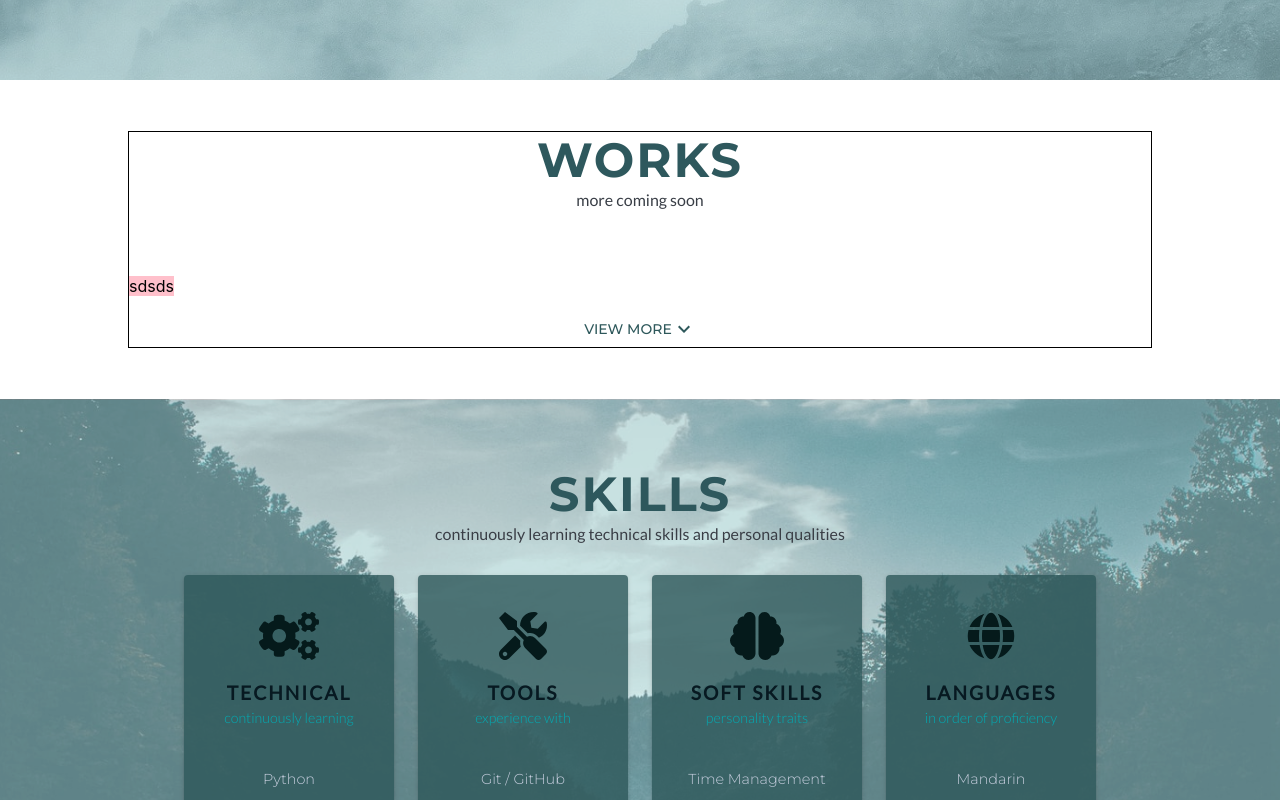
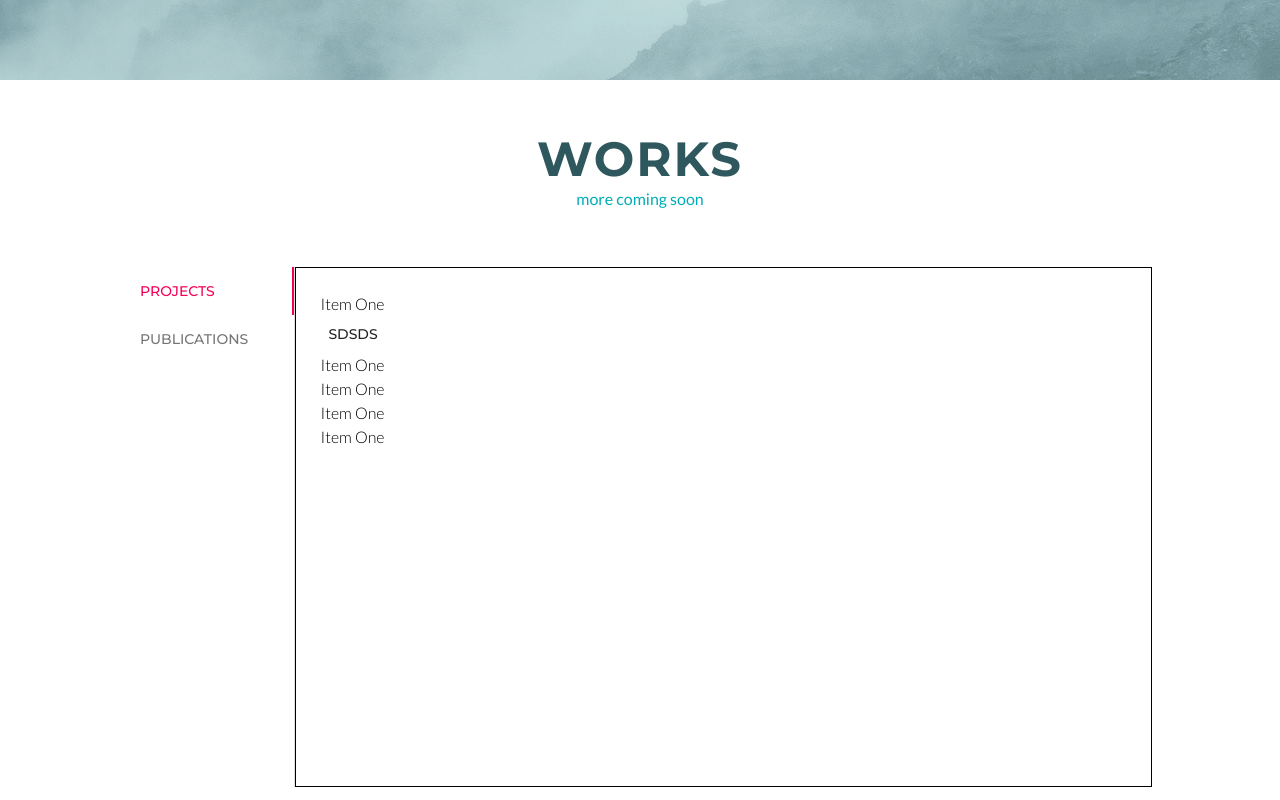
Before and after one commit to dejongyeong/web-portfolio, a React (Create React App) app: page / in a window 1280 px wide. Shown: the part 720-1520 px from the top of the page. Built offline with nearby package versions, Linux system fonts and the light colour scheme; no server answers.

Commit message:
skeleton container for projects shown in web

```diff
--- a/src/components/Experience.js
+++ b/src/components/Experience.js
@@ -39,16 +39,13 @@ const useStyles = makeStyles((theme) => ({
       letterSpacing: '2px',
       fontFamily: 'Montserrat, sans-serif',
       textTransform: 'uppercase',
-      '& span': {
-        color: '#393e46',
-      },
       [theme.breakpoints.down('sm')]: {
         margin: '7% 0 3% 0',
         fontSize: '2.5rem',
       },
     },
     '& p': {
-      color: '#393e46',
+      color: '#00adb5',
       fontWeight: '400',
       fontFamily: 'Lato, sans-serif',
       textTransform: 'lowercase',
--- a/src/components/Portfolio.js
+++ b/src/components/Portfolio.js
@@ -1,5 +1,4 @@
-import { Button, makeStyles, Typography } from '@material-ui/core';
-import { ExpandMore } from '@material-ui/icons';
+import { makeStyles, Typography } from '@material-ui/core';
 import React from 'react';
 
 import ProjectWeb from './Projects';
@@ -27,7 +26,6 @@ const useStyle = makeStyles((theme) => ({
     [theme.breakpoints.down('sm')]: {
       margin: '8% auto',
     },
-    border: '1px solid black',
   },
   title: {
     textAlign: 'center',
@@ -45,26 +43,15 @@ const useStyle = makeStyles((theme) => ({
       },
     },
     '& p': {
-      color: '#393e46',
+      color: '#00adb5',
       fontFamily: 'Lato, sans-serif',
       textTransform: 'lowercase',
       fontWeight: '400',
     },
   },
-  viewMore: {
-    display: 'flex',
-    alignItems: 'center',
-    justifyContent: 'center',
-    marginTop: '0.9rem',
-    fontFamily: 'Montserrat, sans-serif',
-    '& .viewButton': {
-      color: '#2e585b',
-      fontWeight: '500',
-    },
-  },
   projects: {
     width: '100%',
-    margin: '4rem auto 0 auto',
+    margin: '3.5rem auto 0 auto',
     [theme.breakpoints.down('sm')]: {
       margin: '4% auto 0 auto',
     },
@@ -85,11 +72,6 @@ function Portfolio() {
           <ProjectWeb />
           <ProjectMobile />
         </div>
-        <div className={classes.viewMore}>
-          <Button className="viewButton">
-            View More <ExpandMore />
-          </Button>
-        </div>
       </div>
     </div>
   );
--- a/src/components/Projects.js
+++ b/src/components/Projects.js
@@ -1,20 +1,107 @@
-import { makeStyles } from '@material-ui/core';
-import React from 'react';
+import {
+  Box,
+  Button,
+  makeStyles,
+  Tab,
+  Tabs,
+  Typography,
+} from '@material-ui/core';
+import React, { Fragment } from 'react';
 
 const useStyle = makeStyles((theme) => ({
   root: {
-    backgroundColor: 'pink',
     display: 'none',
     [theme.breakpoints.up('lg')]: {
-      display: 'inline-block',
+      display: 'flex',
+      flexGrow: '1',
+      height: '65vh',
     },
+  },
+  tabs: {
+    width: '200px',
+    maxWidth: '200px',
+    borderRight: `1px solid ${theme.palette.divider}`,
+    '& button > span': {
+      fontWeight: '500',
+      alignItems: 'flex-start !important',
+      justifyContent: 'flex-start !important',
+    },
+  },
+  items: {
+    width: '100%',
+    border: '1px solid black',
+    overflowY: 'auto',
+    msOverflowStyle: 'none',
+    scrollbarWidth: 'none',
   },
 }));
 
+function a11yProps(index) {
+  return {
+    id: `vertical-tab-${index}`,
+    'aria-controls': `vertical-tabpanel-${index}`,
+  };
+}
+
+function TabPanel(props) {
+  const { children, value, index, ...other } = props;
+
+  return (
+    <div
+      role="tabpanel"
+      hidden={value !== index}
+      id={`vertical-tabpanel-${index}`}
+      aria-labelledby={`vertical-tab-${index}`}
+      {...other}
+    >
+      {value === index && (
+        <Box p={3}>
+          <Typography>{children}</Typography>
+        </Box>
+      )}
+    </div>
+  );
+}
+
 function Projects() {
   const classes = useStyle();
+  const [value, setValue] = React.useState(0);
 
-  return <div className={classes.root}>sdsds</div>;
+  const handleChange = (event, newValue) => {
+    setValue(newValue);
+  };
+
+  return (
+    <div className={classes.root}>
+      <Fragment>
+        <Tabs
+          orientation="vertical"
+          variant="scrollable"
+          value={value}
+          onChange={handleChange}
+          aria-label="Vertical tabs example"
+          className={classes.tabs}
+          textColor="secondary"
+        >
+          <Tab label="Projects" {...a11yProps(0)} />
+          <Tab label="Publications" {...a11yProps(1)} />
+        </Tabs>
+      </Fragment>
+      <div className={`${classes.items} no-scroll-bar`}>
+        <TabPanel value={value} index={0}>
+          Item One <br />
+          <Button>sdsds</Button> <br />
+          Item One <br />
+          Item One <br />
+          Item One <br />
+          Item One <br />
+        </TabPanel>
+        <TabPanel value={value} index={1}>
+          Item Two
+        </TabPanel>
+      </div>
+    </div>
+  );
 }
 
 export default Projects;
--- a/src/components/ProjectsMobile.js
+++ b/src/components/ProjectsMobile.js
@@ -36,8 +36,8 @@ function TabPanel(props) {
     <div
       role="tabpanel"
       hidden={value !== index}
-      id={`simple-tabpanel-${index}`}
-      aria-labelledby={`simple-tab-${index}`}
+      id={`full-width-tabpanel-${index}`}
+      aria-labelledby={`full-width-tab-${index}`}
       {...other}
     >
       {value === index && (
--- a/src/index.css
+++ b/src/index.css
@@ -45,3 +45,7 @@ code {
   box-shadow: 0 0 0 4px #00adb5, inset 0 2px 0 rgba(0, 0, 0, 0.08),
     0 3px 0 4px rgba(0, 0, 0, 0.05);
 }
+
+.no-scroll-bar::-webkit-scrollbar {
+  display: none;
+}
```
